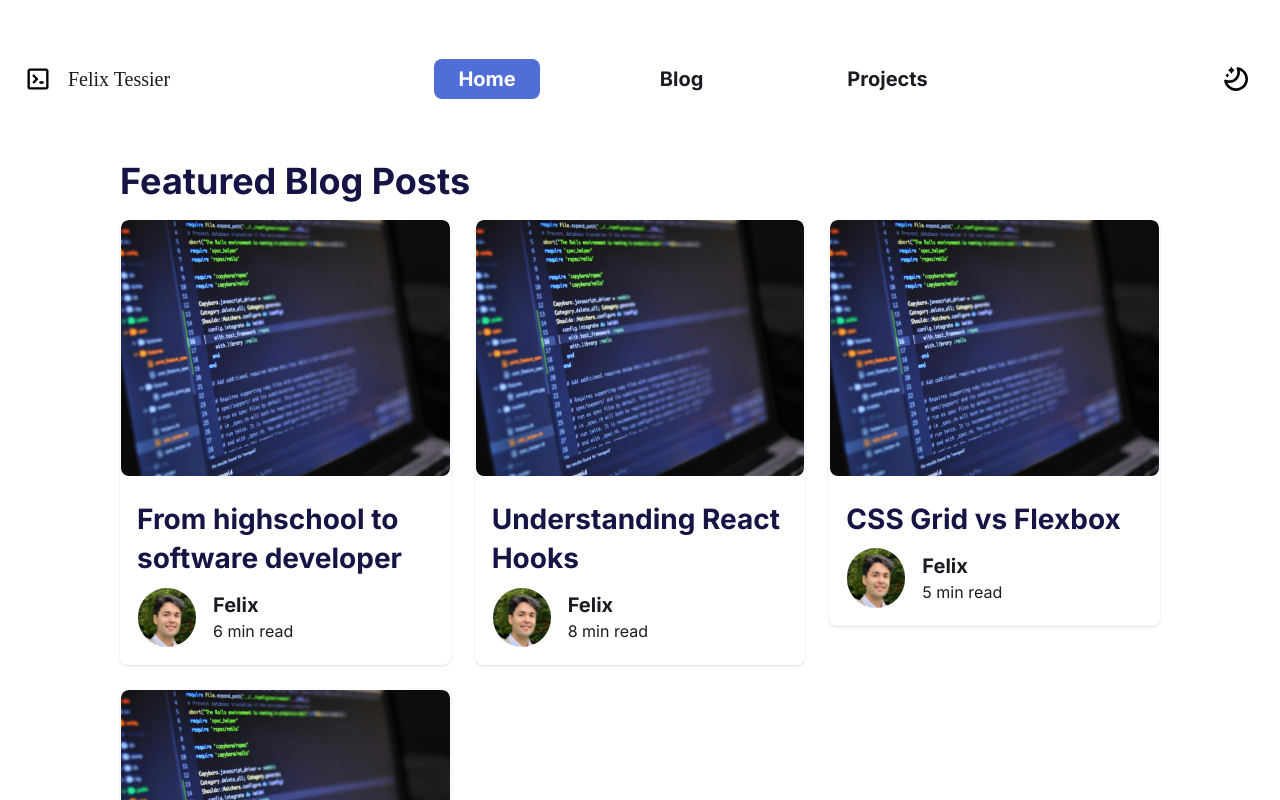
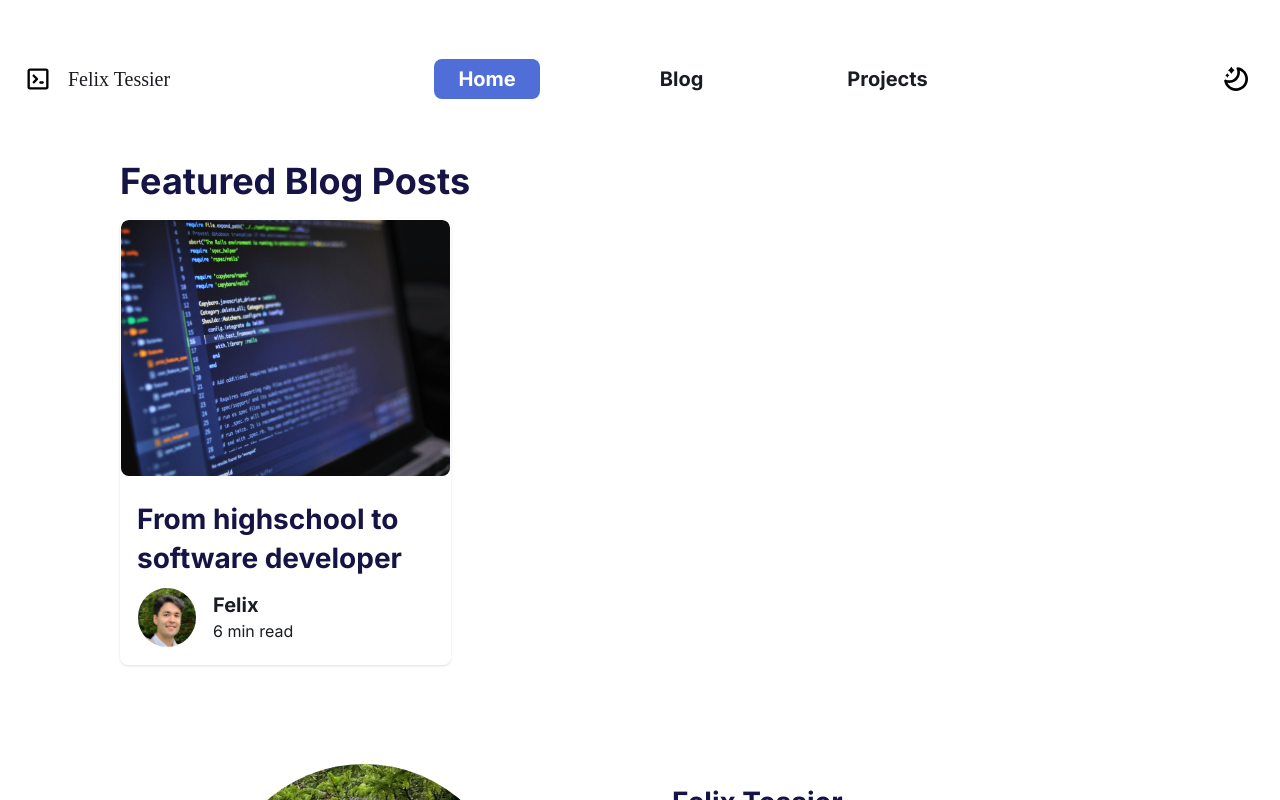
Before and after one commit to felixtessier/web-portfolio, a Next.js app: page / in a window 1280 px wide. Shown: the top 800 px of the page. Built offline with nearby package versions, Linux system fonts and the light colour scheme; a web font is replaced by a local one.

Commit message:
refactor: remove sample articles from CardData and update resume

```diff
--- a/src/content/understanding-react-hooks.mdx
+++ /dev/null
@@ -1,8 +0,0 @@
----
-title: Welcome to My Portfolio
-date: 2024-06-10
----
-
-# 👋 Welcome!
-
-Understand react hooks with me!
--- a/src/data/ArticlesCardData.tsx
+++ b/src/data/ArticlesCardData.tsx
@@ -16,28 +16,4 @@ export const CardData: CardDataType[] = [
     authorAvatar: '/images/felix-profile.jpg',
     readTime: '6 min read',
   },
-  {
-    title: 'Understanding React Hooks',
-    slug: 'understanding-react-hooks',
-    coverSrc: '/images/software-dev.jpeg',
-    authorName: 'Felix',
-    authorAvatar: '/images/felix-profile.jpg',
-    readTime: '8 min read',
-  },
-  {
-    title: 'CSS Grid vs Flexbox',
-    slug: 'css-grid-vs-flexbox',
-    coverSrc: '/images/software-dev.jpeg',
-    authorName: 'Felix',
-    authorAvatar: '/images/felix-profile.jpg',
-    readTime: '5 min read',
-  },
-  {
-    title: 'The Future of JavaScript',
-    slug: 'future-of-javascript',
-    coverSrc: '/images/software-dev.jpeg',
-    authorName: 'Felix',
-    authorAvatar: '/images/felix-profile.jpg',
-    readTime: '7 min read',
-  },
 ];
```
Also changed, not shown: 1 other file (tests, documents, lock files or other folders).
